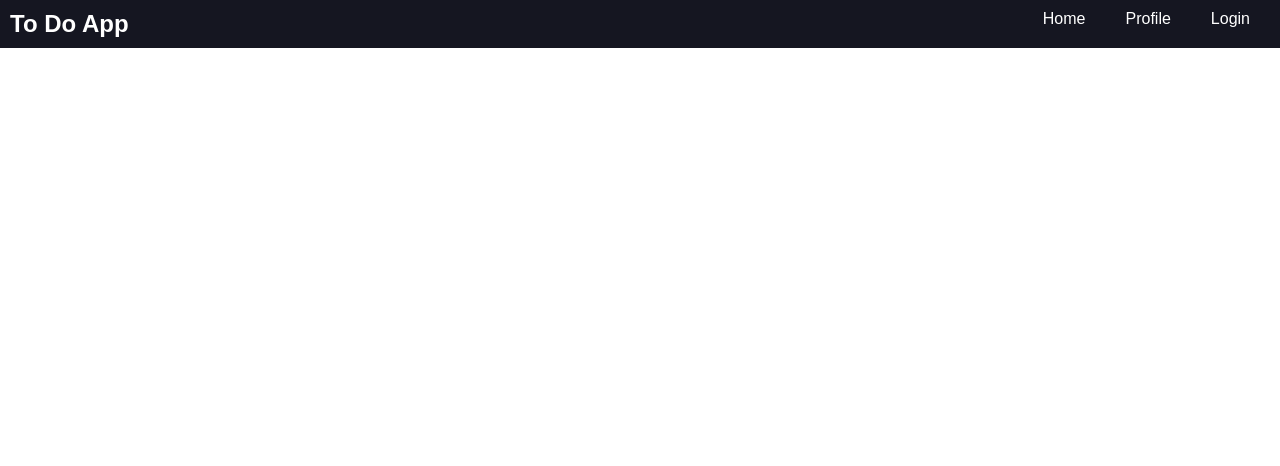
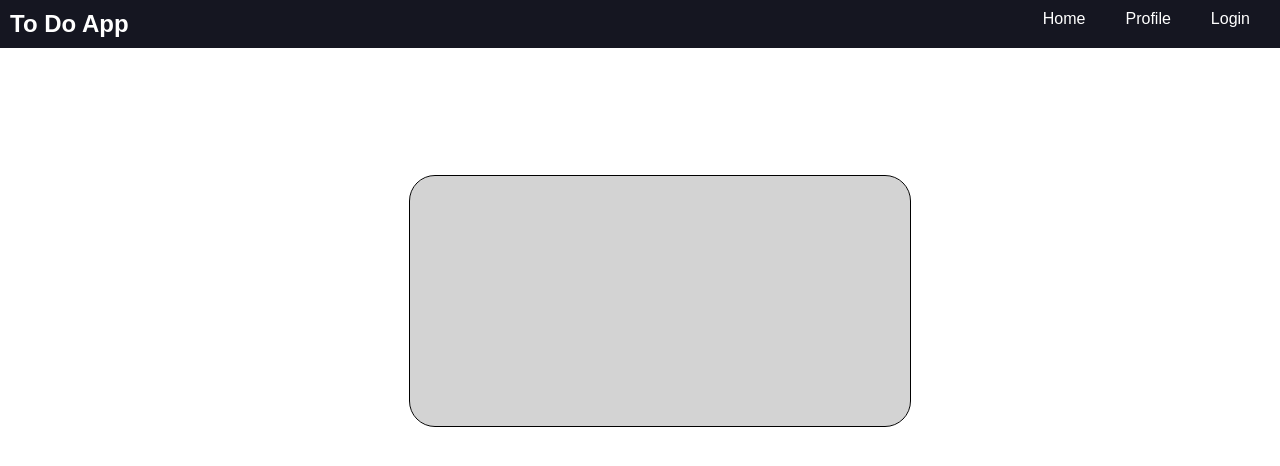
Before and after one commit to Tejas204/React-To-Do-App, a React (Vite) app: page /profile in a window 1280 px wide. Shown: the top 466 px of the page. Built offline with nearby package versions, Linux system fonts and the light colour scheme; no server answers.

Commit message:
Added styling to profile page

```diff
--- a/src/pages/Profile.jsx
+++ b/src/pages/Profile.jsx
@@ -9,11 +9,12 @@ const Profile = () => {
   return (
 
     loading ? <Loader/> : (
-    <div>
-      <h1>{user?.name}</h1>
-      <h3>{user?.email}</h3>
-    </div>
-
+      <div className='profileInformation'>
+        <div>
+          <h1 className='userName'>{user?.name}</h1>
+          <h3 className='userEmail'>{user?.email}</h3>
+        </div>
+      </div>
     )
 
   );
--- a/src/styles/app.scss
+++ b/src/styles/app.scss
@@ -100,3 +100,29 @@ form button{
     text-align: center;
     padding-top: 20%;
 }
+
+.profileInformation{
+    width: 500px;
+    height: 250px;
+    outline: solid 1px black;
+    display: flex;
+    justify-content: center;
+    align-items: center;
+    margin-left: 32%;
+    margin-top: 10%;
+    border-radius: 25px;
+    background-color: lightgray;
+}
+
+
+.userName{
+    padding: 10px;
+    font-family: sans-serif;
+    color: #151621;
+}
+
+.userEmail{
+    padding: 10px;
+    font-family: sans-serif;
+    color: #151621;
+}
```
